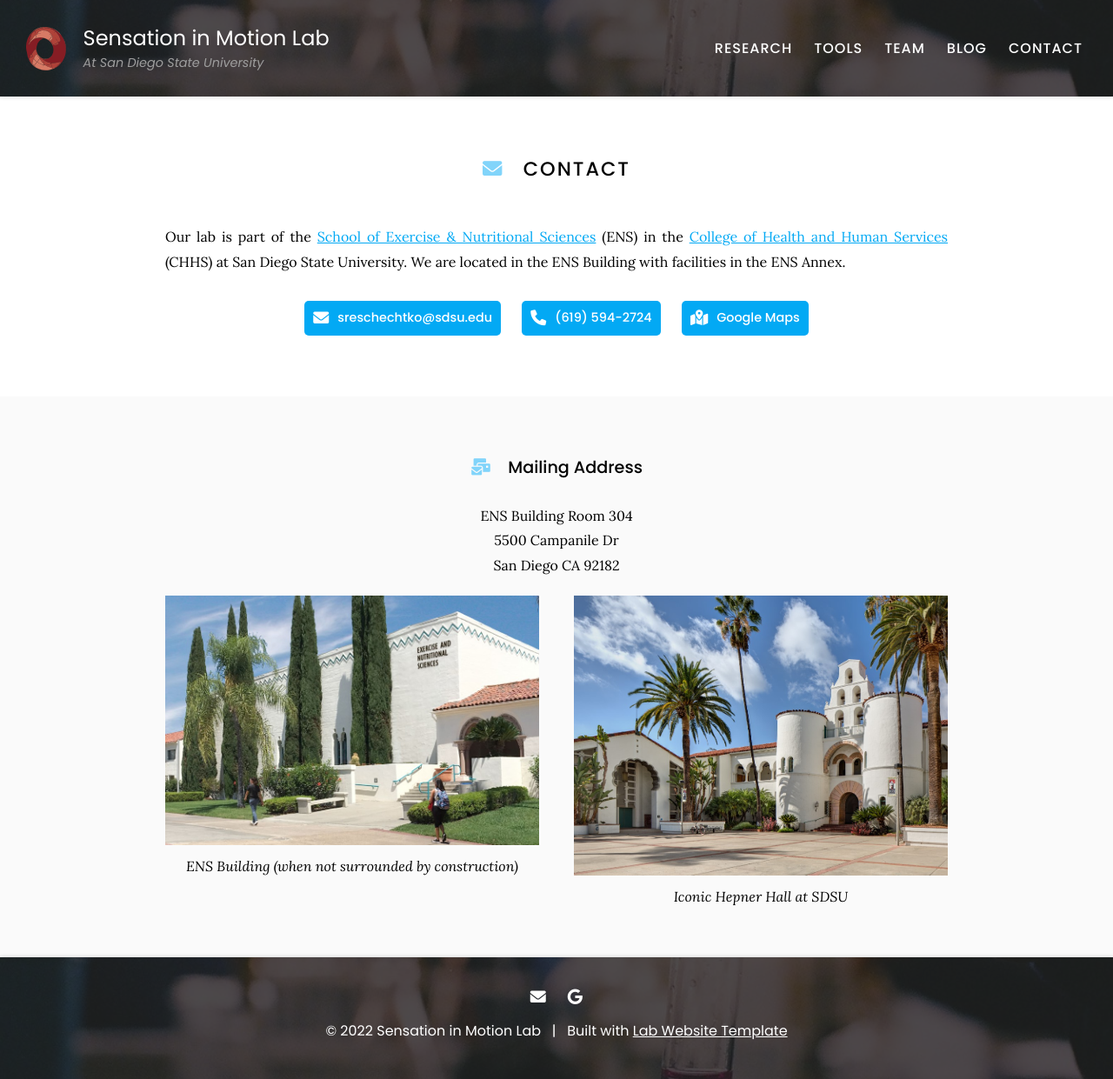
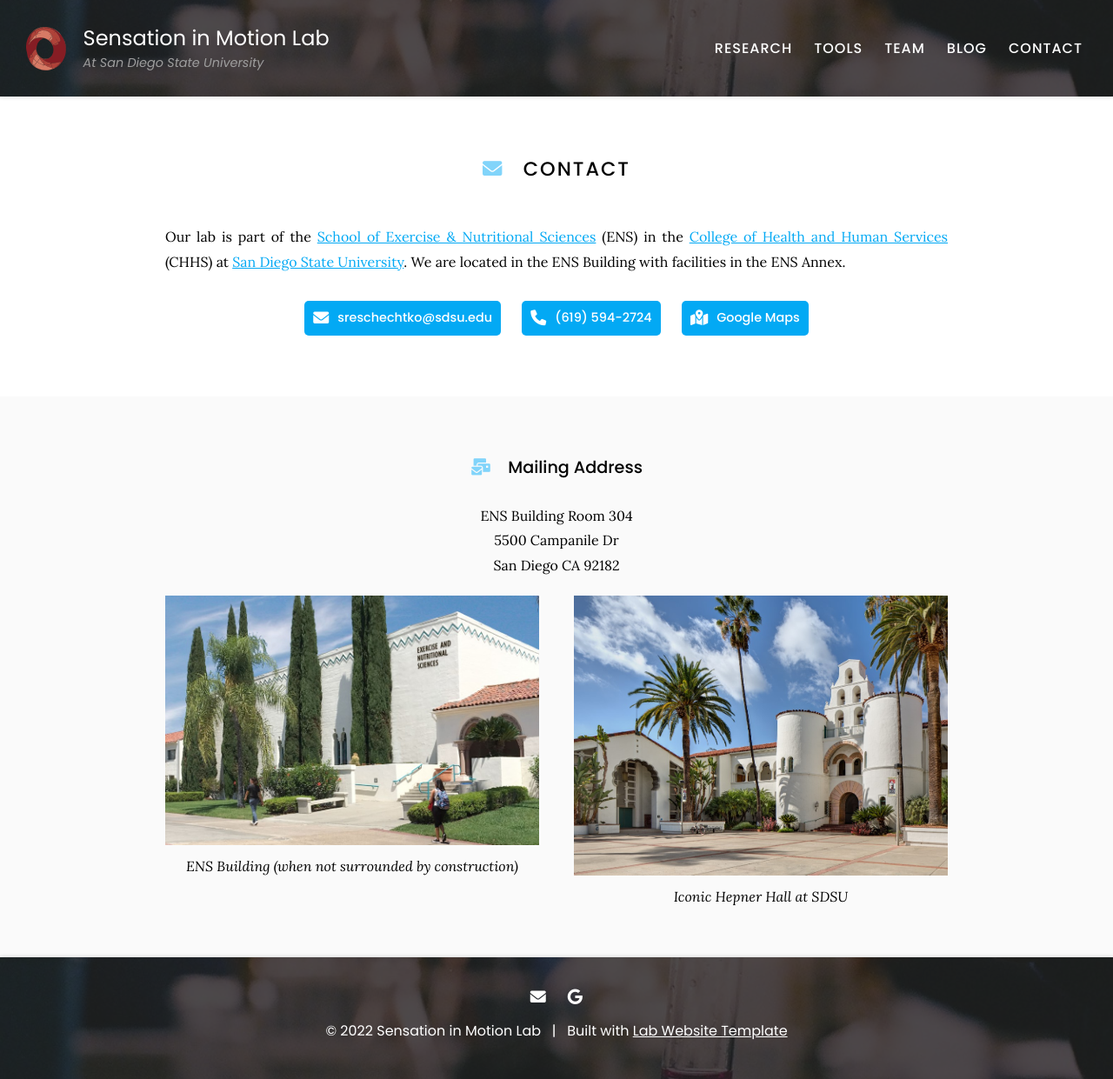
Before and after one commit to sensationinmotion/sensationinmotion.github.io, a Jekyll site: the page built from contact/index.md, in a window 1280 px wide. Shown: the whole page at 87% size. Built offline with Jekyll 4.4.1, drawn with Linux system fonts in a browser that asks for light colours; part of the change alters nothing that is shown.

```diff
--- a/contact/index.md
+++ b/contact/index.md
@@ -7,7 +7,7 @@ nav:
 
 # <i class="fas fa-envelope"></i>Contact
 
-Our lab is part of the [School of Exercise & Nutritional Sciences](https://ens.sdsu.edu/) (ENS) in the [College of Health and Human Services](https://chhs.sdsu.edu/) (CHHS) at San Diego State University. We are located in the ENS Building with facilities in the ENS Annex.
+Our lab is part of the [School of Exercise & Nutritional Sciences](https://ens.sdsu.edu/) (ENS) in the [College of Health and Human Services](https://chhs.sdsu.edu/) (CHHS) at [San Diego State University](https://sdsu.edu). We are located in the ENS Building with facilities in the ENS Annex.
 
 {%
   include link.html
```
